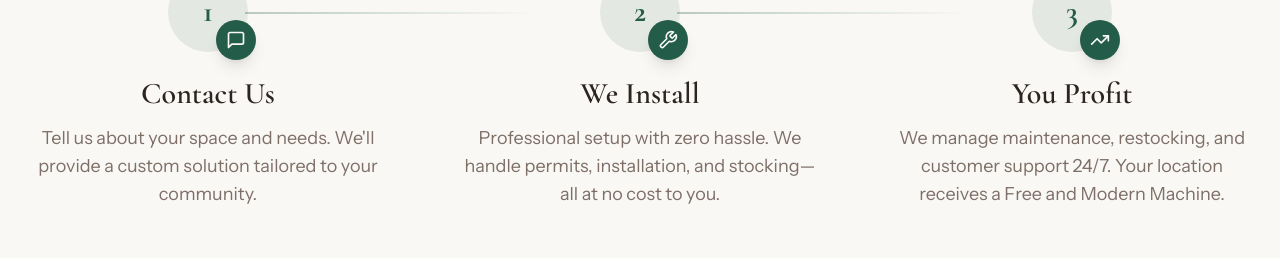
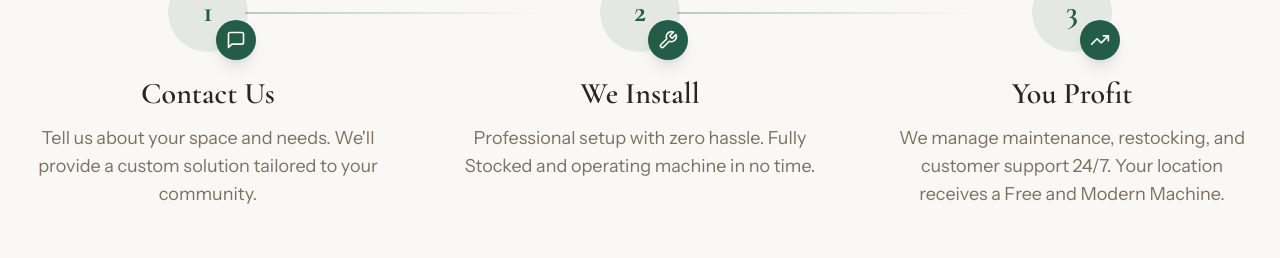
Before and after one commit to devs-10pt/Jaxvendingsolutions.com, a React (Vite) app in the folder webapp/: page / in a window 1280 px wide. Shown: the part 1178-1436 px from the top of the page. Built offline with nearby package versions, Linux system fonts and the light colour scheme.

Commit message:
under We Install change it to "Professional setup with zero hassle. Fully Stocked and operating machine in no time."

```diff
--- a/webapp/src/components/sections/Process.tsx
+++ b/webapp/src/components/sections/Process.tsx
@@ -88,7 +88,7 @@ export const Process = () => {
             number={2}
             icon={<Wrench className="w-5 h-5" />}
             title="We Install"
-            description="Professional setup with zero hassle. We handle permits, installation, and stocking—all at no cost to you."
+            description="Professional setup with zero hassle. Fully Stocked and operating machine in no time."
             index={1}
           />
           <ProcessStep
```
Also changed, not shown: 1 other file (tests, documents, lock files or other folders).
